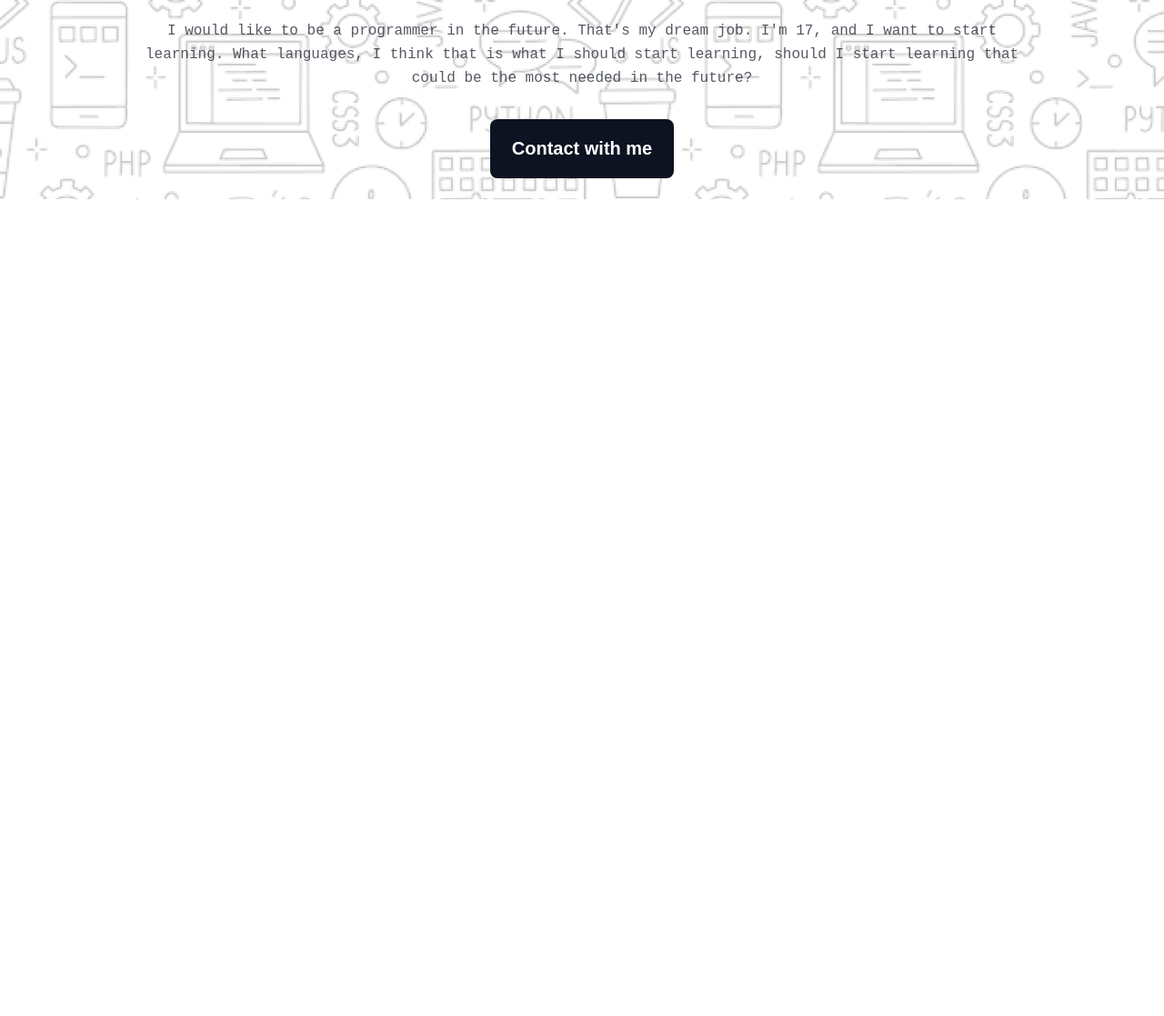
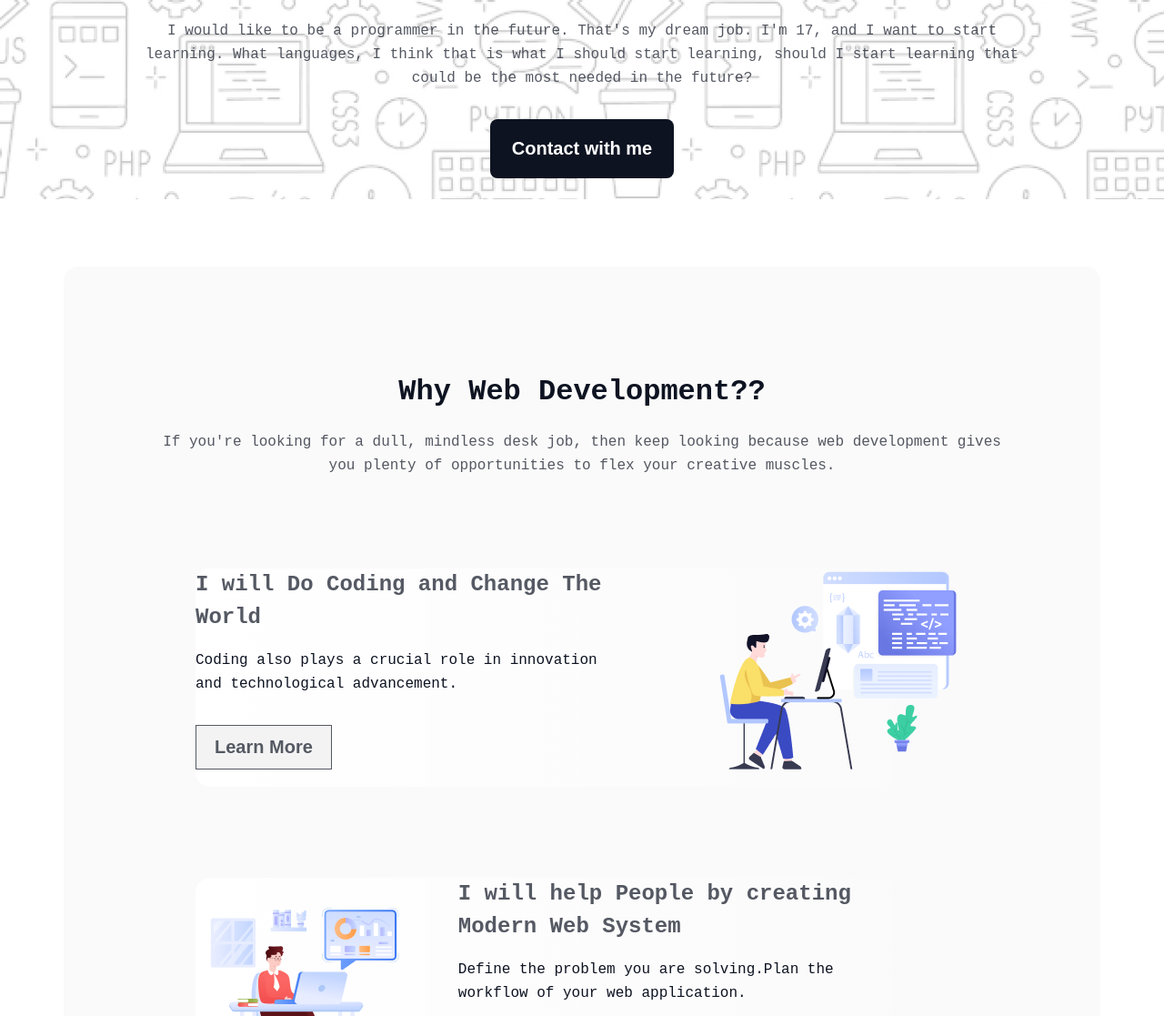
Before and after one commit to tariqul420/MY-ASSIGNMENT-01, a plain HTML site: page index.html in a window 1280 px wide. Shown: the part 595-1712 px from the top of the page at 91% size. Before the commit the page ends 814 px from the top, so only its background shows below. Drawn offline with Linux system fonts and the light colour scheme; a web font is replaced by a local one.

Commit message:
add Why Web Development

```diff
--- a/assets/css/style.css
+++ b/assets/css/style.css
@@ -13,9 +13,7 @@ body {
 /* header section start hear */
 header {
     max-width: 1440px;
-    height: 652px;
     margin: 0 auto;
-    margin-bottom: 74px;
 }
 
 header nav {
@@ -86,7 +84,9 @@ nav button {
     opacity: 0.7;
     margin-top: 24px;
 }
-
+.header-text a{
+    text-decoration: none;
+}
 .header-text button {
     color: rgb(255, 255, 255);
     font-size: 20px;
@@ -103,3 +103,97 @@ nav button {
 }
 
 /* header section ends hear */
+
+/* main section start hear */
+main {
+    max-width: 1140px;
+    margin: 0 auto;
+    padding-top: 74px;
+}
+
+#web-development-container {
+    border-radius: 16px;
+    background: rgba(13, 19, 33, 0.02);
+    height: 1395px;
+}
+
+.web-development-content {
+    width: 946px;
+    height: 1235px;
+    margin: 0 auto;
+}
+
+.web-development-header h1 {
+    color: rgb(13, 19, 33);
+    font-size: 32px;
+    font-weight: 800;
+    line-height: 37px;
+    text-align: center;
+    padding-top: 119px;
+}
+
+.web-development-header p {
+    color: rgb(13, 19, 33);
+    font-size: 16px;
+    font-weight: 400;
+    line-height: 26px;
+    text-align: center;
+    opacity: 0.7;
+    margin-top: 24px;
+}
+
+.web-dev-column {
+    width: 850px;
+    height: 240px;
+    margin: 0 auto;
+    margin-top: 100px;
+    /* margin-bottom: 100px; */
+    border-radius: 16px;
+    background: linear-gradient(90.00deg, rgb(255, 255, 255), rgba(255, 255, 255, 0) 100%);
+}
+
+.column-01 {
+    display: flex;
+    gap: 99.77px;
+}
+
+.column-01-text {
+    width: 477px;
+}
+
+.column-01-text h2 {
+    color: rgba(13, 19, 33, 0.7);
+    font-size: 24px;
+    font-weight: 700;
+    line-height: 36px;
+    text-align: left;
+    margin-bottom: 16px;
+}
+
+.column-01-text p {
+    color: rgb(13, 19, 33);
+    font-size: 16px;
+    font-weight: 400;
+    line-height: 26px;
+    text-align: left;
+    margin-bottom: 32px;
+}
+
+.column-01-text a button {
+    padding: 12px 20px 12px 20px;
+    color: rgb(13, 19, 33);
+    font-size: 20px;
+    font-weight: 600;
+    line-height: 23px;
+    text-align: center;
+    box-sizing: border-box;
+    border: 1px solid rgb(13, 19, 33);
+    opacity: 0.7;
+}
+
+.column-02 {
+    display: flex;
+    gap: 48.8px;
+}
+
+/* main section ends hear */
--- a/index.html
+++ b/index.html
@@ -3,7 +3,7 @@
 <head>
     <meta charset="UTF-8">
     <meta name="viewport" content="width=device-width, initial-scale=1.0">
-    <link rel="shortcut icon" href="photos/prograning-hero-logo.jpg" type="image/x-icon">
+    <link rel="shortcut icon" href="assets/photos/prograning-hero-logo.jpg" type="image/x-icon">
     <title>My Assignment 01</title>
     <link rel="stylesheet" href="assets/css/style.css">
 </head>
@@ -22,15 +22,56 @@
                 <div class="header-text">
                     <h1>"In the near future, I hope to become a Developer."</h1>
                     <p>I would like to be a programmer in the future. That's my dream job. I'm 17, and I want to start learning. What languages, I think that is what I should start learning, should I start learning that could be the most needed in the future?</p>
-                    <button>Contact with me</button>
+                    <a href="#footer"><button>Contact with me</button></a>
                 </div>
             </div>
         </div>
     </header>
     <!-- header section start hear -->
+
     <!-- main section start hear -->
     <main>
+        <section id="web-development-container">
+            <div class="web-development-content">
+                <div class="web-development-header">
+                    <h1>Why Web Development??</h1>
+                    <p>If you're looking for a dull, mindless desk job, then keep looking because web development gives you plenty of opportunities to flex your creative muscles.</p>
+                </div>
 
+                <div class="column-01 web-dev-column">
+                    <div class="column-01-text">
+                        <h2>I will Do Coding and Change The World</h2>
+                        <p>Coding also plays a crucial role in innovation and technological advancement.</p>
+                        <a href=""><button>Learn More</button></a>
+                    </div>
+                    <div>
+                        <img src="assets/photos/photo2.png" alt="">
+                    </div>
+                </div>
+
+                <div class="column-02 web-dev-column">
+                    <div>
+                        <img src="assets/photos/photo3.png" alt="">
+                    </div>
+                    <div class="column-01-text">
+                        <h2>I will help People by creating Modern Web System</h2>
+                        <p>Define the problem you are solving.Plan the workflow of your web application.</p>
+                        <a href=""><button>Learn More</button></a>
+                    </div>
+                </div>
+
+                <div class="column-01 web-dev-column">
+                    <div class="column-01-text">
+                        <h2>I will Do Coding and Change The World</h2>
+                        <p>Coding also plays a crucial role in innovation and technological advancement.</p>
+                        <a href=""><button>Learn More</button></a>
+                    </div>
+                    <div>
+                        <img src="assets/photos/photo4.png" alt="">
+                    </div>
+                </div>
+            </div>
+        </section>
     </main>
     <!-- main section ends hear -->
     <footer></footer>
```
